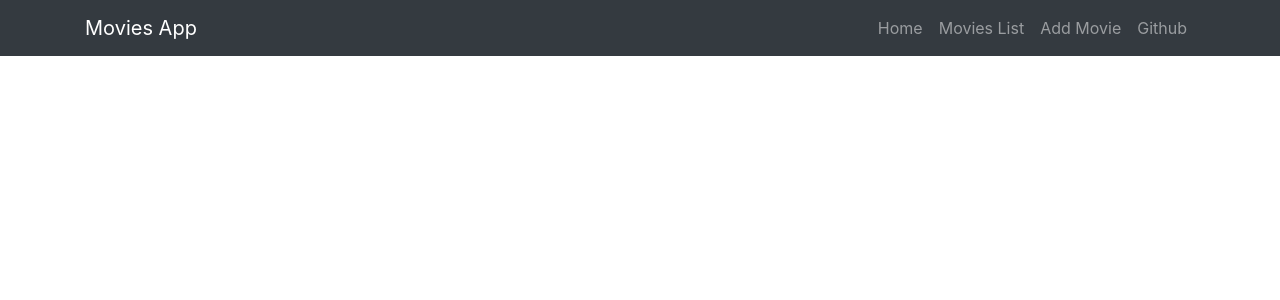
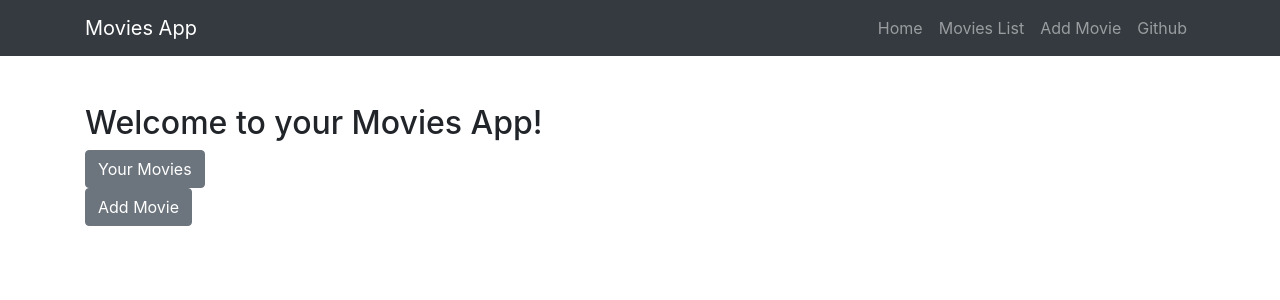
Before and after one commit to pdeppen/movie_list, a React (Create React App) app in the folder client/: page /home in a window 1280 px wide. Shown: the top 300 px of the page. Built offline with nearby package versions, Linux system fonts and the light colour scheme.

Commit message:
#19: Finished

```diff
--- a/client/src/components/AppNavbar.js
+++ b/client/src/components/AppNavbar.js
@@ -15,6 +15,7 @@ import { BrowserRouter as Router, Route, Link } from 'react-router-dom'
 import MoviesList from './MoviesList'
 import Landing from './Landing'
 import AddMovie from './AddMovie'
+import UserHome from './UserHome'
 
 class AppNavbar extends Component {
     state = {
@@ -36,7 +37,7 @@ class AppNavbar extends Component {
                                 <Collapse isOpen={this.state.isOpen} navbar>
                                     <Nav className="ml-auto" navbar>
                                         <NavItem>
-                                            <Link to="/" className="nav-link">Home</Link>
+                                            <Link to="/home" className="nav-link">Home</Link>
                                         </NavItem>
                                         <NavItem>
                                             <Link to="/movies" className="nav-link">Movies List</Link>
@@ -54,6 +55,7 @@ class AppNavbar extends Component {
                     <Route path="/" exact component={Landing} />
                     <Route path="/movies" component={MoviesList} />
                     <Route path="/create" component={AddMovie} />
+                    <Route path="/home" exact component={UserHome} />
                 </div>
             </Router>
         )
--- a/client/src/components/Landing.js
+++ b/client/src/components/Landing.js
@@ -1,12 +1,20 @@
 import React, { Component } from 'react'
-import { Container, Row, Col } from 'reactstrap'
+import { Container, Row, Col, Button } from 'reactstrap'
 
 class Landing extends Component {
     render() {
         return(
             <Container>
                 <Row>
-                    <Col><h2>Welcome to your Movies App!</h2></Col>
+                    <Col><h2>Welcome to MoviesApp.com</h2></Col>
+                </Row>
+                <br />
+                <Row>
+                    <Col><Button color ='primary' block>Sign In</Button></Col>
+                </Row>
+                <br/>
+                <Row>
+                    <Col><Button color ='danger' block>Register</Button></Col>
                 </Row>
             </Container>
         )
--- /dev/null
+++ b/client/src/components/UserHome.js
@@ -0,0 +1,27 @@
+import React, { Component } from 'react'
+import { Container, Row, Col, Button } from 'reactstrap'
+import { Link } from 'react-router-dom'
+
+class UserHome extends Component {
+    render() {
+        return(
+            <Container>
+                <Row>
+                    <Col><h2>Welcome to your Movies App!</h2></Col>
+                </Row>
+                <Row>
+                    <Col>
+                        <Link to="/movies"><Button>Your Movies</Button></Link>
+                    </Col>
+                </Row>
+                <Row>
+                    <Col>
+                        <Link to="/create"><Button>Add Movie</Button></Link>
+                    </Col>
+                </Row>
+            </Container>
+        )
+    }
+}
+
+export default UserHome
```
Also changed, not shown: client/src/utils/Router.js (added).
